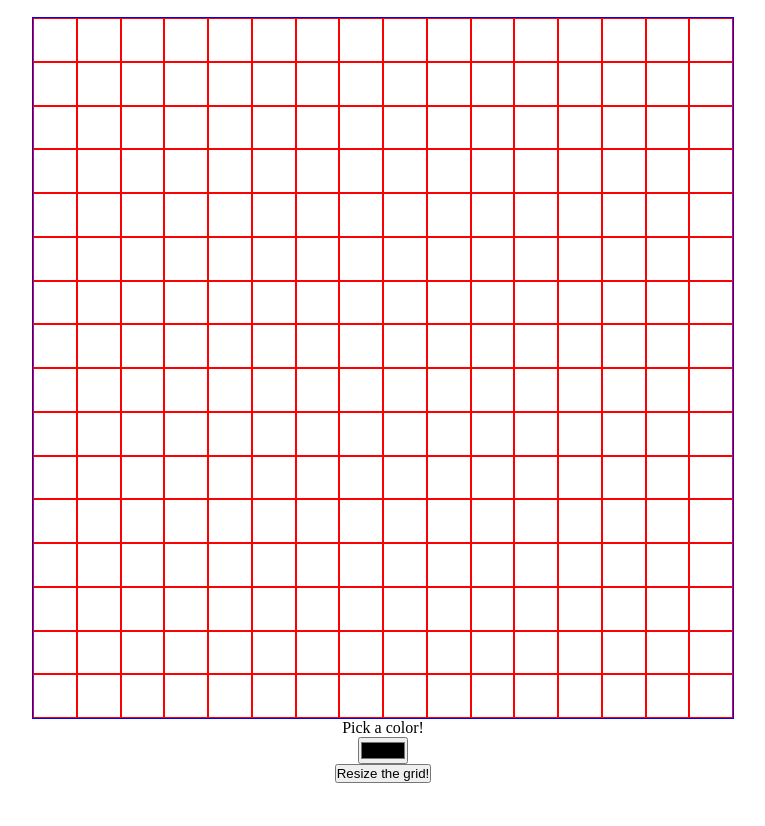
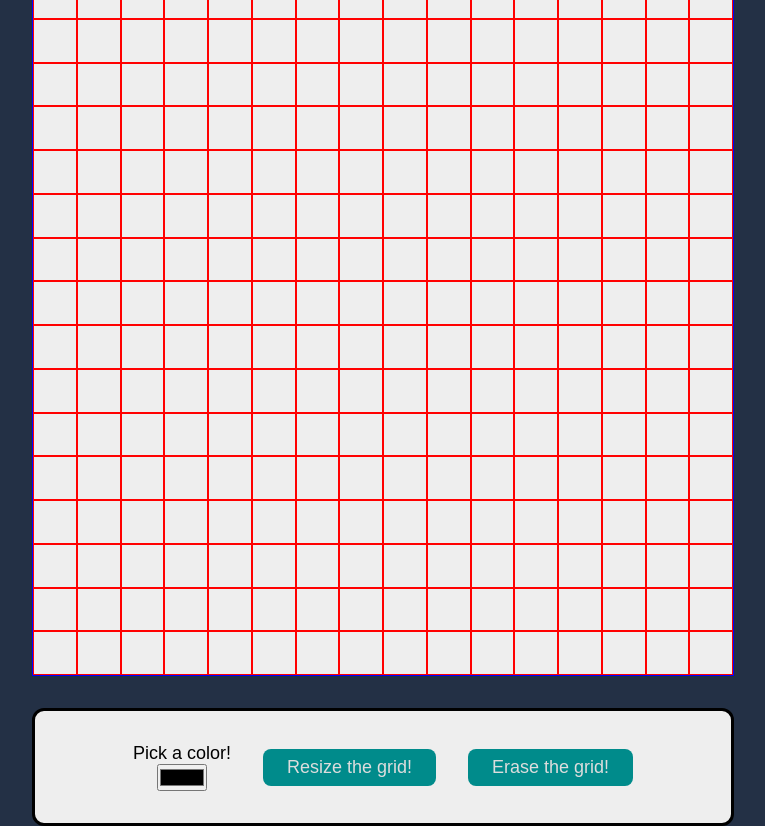
Before and after one commit to Cerenar/etch-a-sketch, a plain HTML site: page index.html in a window 1280 px wide. Shown: the whole page, without its empty margins (257-1022 px from the left). Before the commit the page ends 800 px from the top, so only its background shows below. Drawn offline with Linux system fonts and the light colour scheme.

Commit message:
Add styling to finish MVP
This small drawing toy now includes cell coloring, cell erasure,
grid erasure, grid resizing, and color picking all with
a clean user interface. Grid lines cannot be disabled, and there
is no color randomization yet, but this is a good minimum
viable product.

```diff
--- a/index.html
+++ b/index.html
@@ -12,10 +12,13 @@
 
     </div>
 
-    <div id="colorChoice">
-        <label for="colorPicker">Pick a color!</label>
-        <input type="color" name="colorPicker" id="colorPicker">
+    <div class="menu-options">
+        <div id="colorChoice">
+            <label for="colorPicker">Pick a color!</label>
+            <input type="color" name="colorPicker" id="colorPicker">
+        </div>
+        <button id="gridSizer">Resize the grid!</button>
+        <button id="gridEraser">Erase the grid!</button>
     </div>
-    <button id="gridSizer">Resize the grid!</button>
 </body>
 </html>
--- a/script.js
+++ b/script.js
@@ -1,6 +1,8 @@
 const gridContainer = document.querySelector("#container");
 const colorPicker = document.querySelector("#colorPicker");
 const gridSizer = document.querySelector("#gridSizer");
+const gridEraser = document.querySelector("#gridEraser");
+const CONTAINER_SIZE = 700;
 let isMouseDown = false;
 let isRightMouseDown = false;
 let gridSize = 16;
@@ -16,19 +18,27 @@ gridContainer.addEventListener("contextmenu", (e) => {
 
 gridSizer.addEventListener("click", () => {
     gridSize = prompt("Grid size?");
+    if(gridSize === null) return;
     while (gridSize < 4 || gridSize > 100) {
+        if (gridSize === null) {
+            return;
+        }
         gridSize = prompt("Please select a grid size between 4 and 100.")
     }
     createGrid(gridSize);
 });
+
+gridEraser.addEventListener("click", () => {
+    eraseGrid();
+})
 
 function createGrid(gridSize) {
     removeGrid();
     for (let i = 0; i < gridSize; i++) {
         for (let j = 0; j < gridSize; j++) {
             const gridSquare = document.createElement("div");
-            gridSquare.style.height = 700/gridSize + "px";
-            gridSquare.style.width = 700/gridSize + "px";
+            gridSquare.style.height = CONTAINER_SIZE/gridSize + "px";
+            gridSquare.style.width = CONTAINER_SIZE/gridSize + "px";
             gridContainer.appendChild(gridSquare);
         }
     }
@@ -61,6 +71,13 @@ function createGrid(gridSize) {
     }
 }
 
+function eraseGrid() {
+    const gridSquares = document.querySelectorAll("#container div");
+    for (const gridSquare of gridSquares) {
+        gridSquare.style["background-color"] = null;
+    }
+}
+
 function removeGrid() {
     while (gridContainer.children.length > 0) {
         gridContainer.removeChild(gridContainer.firstChild);
--- a/style.css
+++ b/style.css
@@ -5,6 +5,7 @@
 }
 
 * {
+    font-family:Arial, Helvetica, sans-serif;
     margin: 0;
     padding: 0;
 }
@@ -15,14 +16,18 @@ body {
     flex-direction: column;
     justify-content: center;
     align-items: center;
+    background-color: #233045;
 }
 
 #container {
     display: flex;
+    cursor: cell;
     flex-wrap: wrap;
     width: 702px;
     height: 702px;
     border: 1px solid blue;
+    background-color: #eee;
+    margin-bottom: 32px;
 }
 
 #container div {
@@ -30,15 +35,46 @@ body {
 }
 
 #container div:hover {
-    background-color: #ccc;
+    background-color: #aaa;
+}
+
+.menu-options {
+    display: flex;
+    justify-content: center;
+    align-items: center;
+    width: 702px;
+    padding: 32px 64px;
+    gap: 32px;
+    background-color: #eee;
+    border: 3px solid black;
+    border-radius: 12px;
+}
+
+.menu-options button {
+    padding: 8px 24px;
+    font-size: 18px;
+    border: none;
+    transition: 0.5s;
+    background-color: darkcyan;
+    border-radius: 8px;
+    color: #dddddd;
+}
+
+.menu-options button:hover {
+    cursor: pointer;
+    background-color: aquamarine;
+    transform: scale(1.1);
+    color: #444;
 }
 
 #colorChoice {
     display: flex;
     flex-direction: column;
     align-items: center;
+    font-size: 18px;
+    text-align: center;
 }
 
-/* #colorPicker {
-
-} */
+#colorPicker:hover {
+    cursor: pointer;
+}
```
